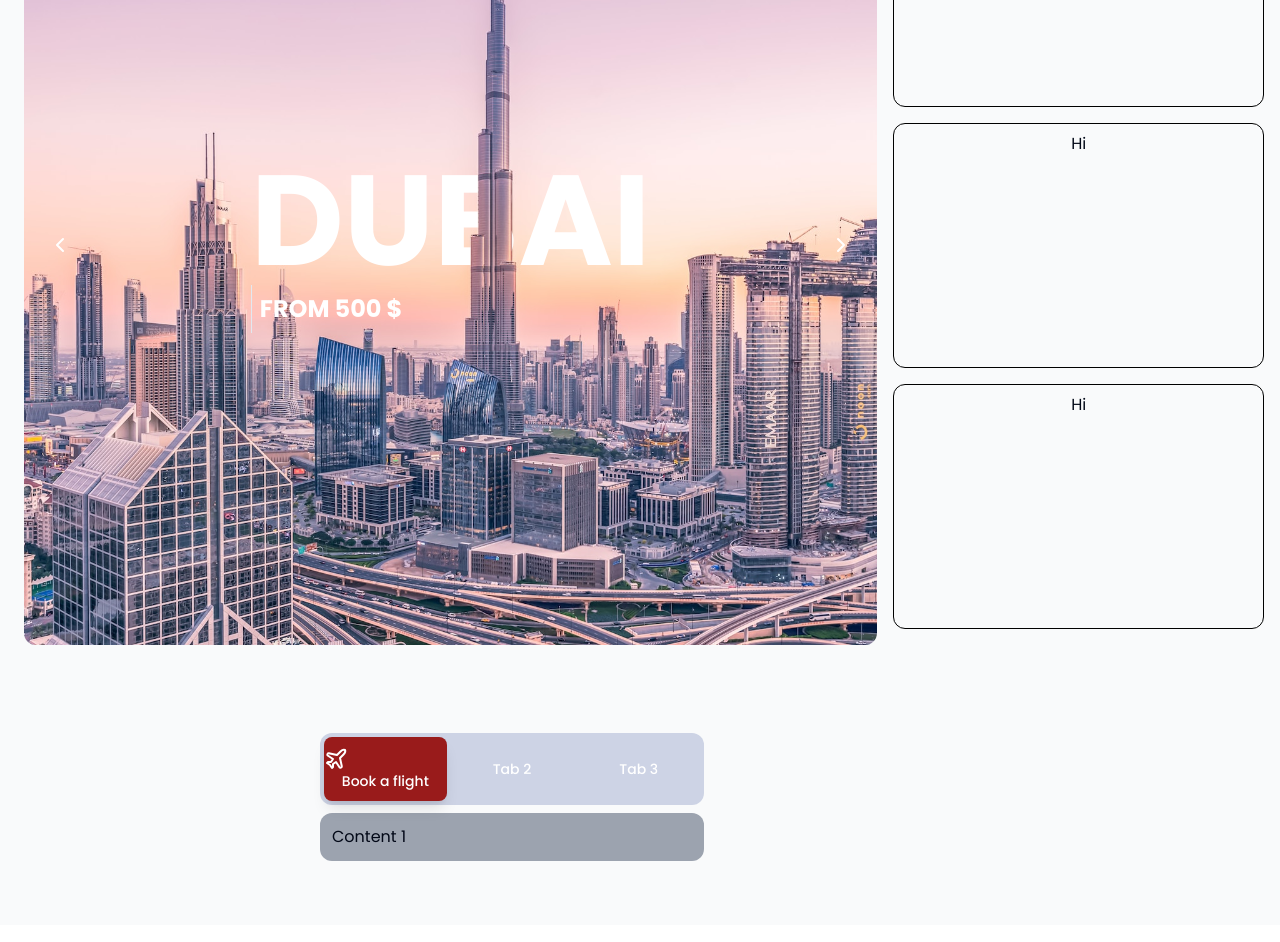
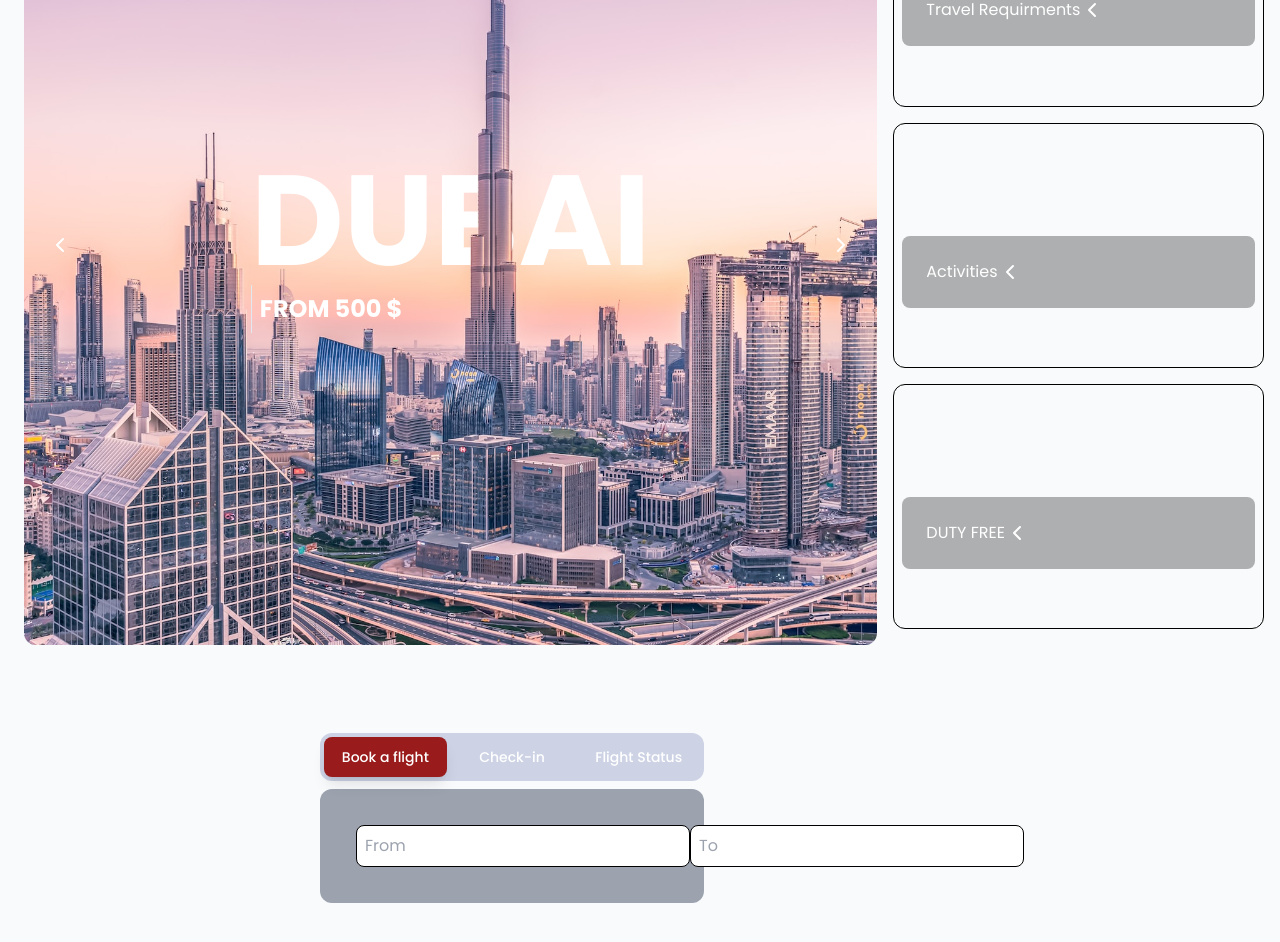
Before and after one commit to Kngdmn34/Royal-Air-Maroc, a Next.js app: page / in a window 1280 px wide. Shown: the part 820-1762 px from the top of the page. Built offline with nearby package versions, Linux system fonts and the light colour scheme.

Commit message:
front end opt

```diff
--- a/app/UIcomponentes/reservation.tsx
+++ b/app/UIcomponentes/reservation.tsx
@@ -22,7 +22,7 @@ const Reservation = () => {
                                 ? 'bg-red-800 text-white shadow-lg'
                                 : 'text-green-800 hover:bg-white/[0.12] hover:text-white'
                         )
-                    }><Plane />Book a flight</Tab>
+                    }>Book a flight</Tab>
                     <Tab className={({ selected }) =>
                         classNames(
                             'w-full rounded-lg py-2.5 text-sm font-medium leading-5 text-white',
@@ -31,7 +31,7 @@ const Reservation = () => {
                                 ? 'bg-red-800 text-white shadow-lg'
                                 : 'text-green-800 hover:bg-white/[0.12] hover:text-white'
                         )
-                    }>Tab 2</Tab>
+                    }>Check-in</Tab>
                     <Tab className={({ selected }) =>
                         classNames(
                             'w-full rounded-lg py-2.5 text-sm font-medium leading-5 text-white',
@@ -40,10 +40,10 @@ const Reservation = () => {
                                 ? 'bg-red-800 text-white shadow-lg'
                                 : 'text-green-800 hover:bg-white/[0.12] hover:text-white'
                         )
-                    }>Tab 3</Tab>
+                    }>Flight Status</Tab>
                 </Tab.List>
                 <Tab.Panels className="mt-2">
-                    <Tab.Panel className='rounded-xl bg-gray-400 p-3'>Content 1</Tab.Panel>
+                    <Tab.Panel className='rounded-xl bg-gray-400 p-3'><span className='flex justify-between p-6'><input className='p-2 border border-black rounded-lg' placeholder='From' /> <input className='p-2 border border-black rounded-lg' placeholder='To' /></span></Tab.Panel>
                     <Tab.Panel className='rounded-xl bg-gray-400 p-3'>Content 2</Tab.Panel>
                     <Tab.Panel className='rounded-xl bg-gray-400 p-3'>Content 3</Tab.Panel>
                 </Tab.Panels>
--- a/app/page.tsx
+++ b/app/page.tsx
@@ -9,6 +9,8 @@ import Reservation from './UIcomponentes/reservation'
 //image
 import Header from '@/public/images/headerram.png';
 import Image from 'next/image'
+//icons
+import { ChevronLeft } from 'lucide-react'
 
 export default function Home() {
   return (
@@ -23,15 +25,15 @@ export default function Home() {
         <div className='fixed max-w-[50%] mx-auto p-6'><Separator /></div>
         <div className=' pt-6 text-center mt-2  mx-auto'>
           <h2 className='text-left p-11 text-extralight  text-5xl ml-11 tracking-widest'>Start Your Next Trip</h2>
-          <div className='grid grid-cols-3 pt-6 text-center mt-2  mx-auto'>
+          <div className='grid grid-cols-3 pt-6 mt-2  mx-auto'>
             <span className='col-span-2'><Principe /></span>
             <div className='grid grid-rows-3 gap-y-4 p-4 rounded-xl'>
-              <span className='border border-black  p-2 ml-6 rounded-xl '>Hi</span>
-              <span className='border border-black text-center p-2 ml-6 rounded-xl'>Hi</span>
-              <span className='border border-black text-center p-2 ml-6 rounded-xl'>Hi</span>
+              <span className='block border border-black  p-2 ml-6 rounded-xl text-end pt-28 '><span className='flex cursor-pointer bg-black rounded-lg text-white w-full p-6 hover:decoration-solid bg-opacity-30 '>Travel Requirments <ChevronLeft /></span></span>
+              <span className='border border-black p-2 ml-6 rounded-xl text-end  pt-28'><span className='flex cursor-pointer bg-black rounded-lg text-white w-full p-6 hover:decoration-solid bg-opacity-30 '>Activities <ChevronLeft className='' /></span></span>
+              <span className='border border-black  p-2 ml-6 rounded-xl text-end pt-28'><span className='flex cursor-pointer bg-black rounded-lg text-white w-full p-6 hover:decoration-solid bg-opacity-30  '>DUTY FREE <ChevronLeft /></span></span>
             </div>
           </div>
-        </div>
+        </div >
 
 
         <div className=''>
@@ -41,7 +43,7 @@ export default function Home() {
         <div className='max-w-[50%] mx-auto  pt-6'>
           <Reservation />
         </div>
-      </main>
+      </main >
 
 
 
```
